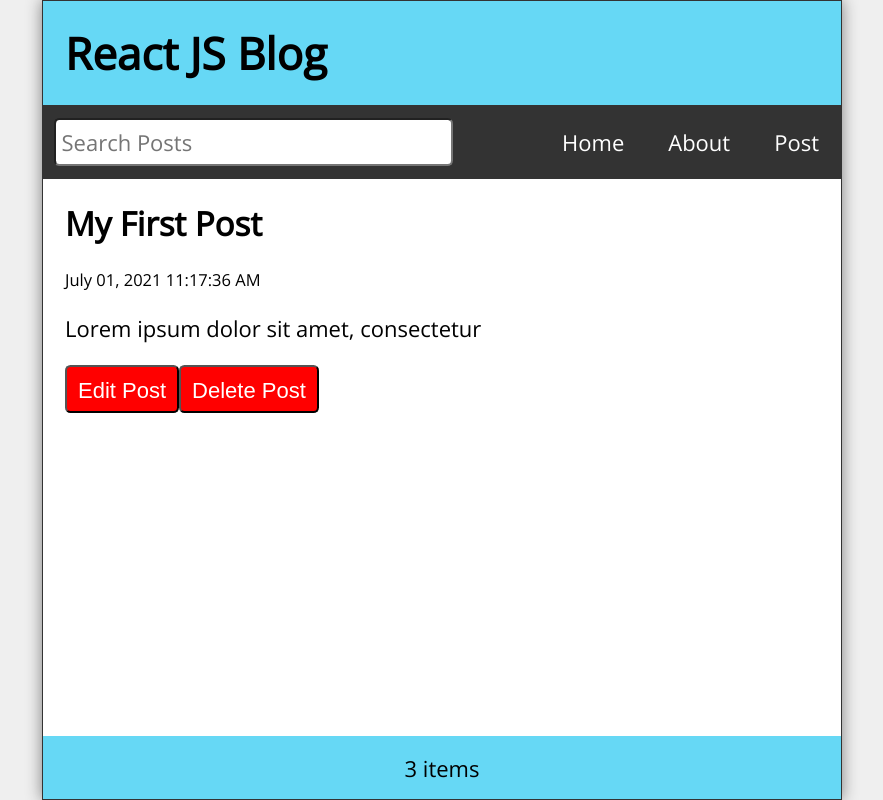
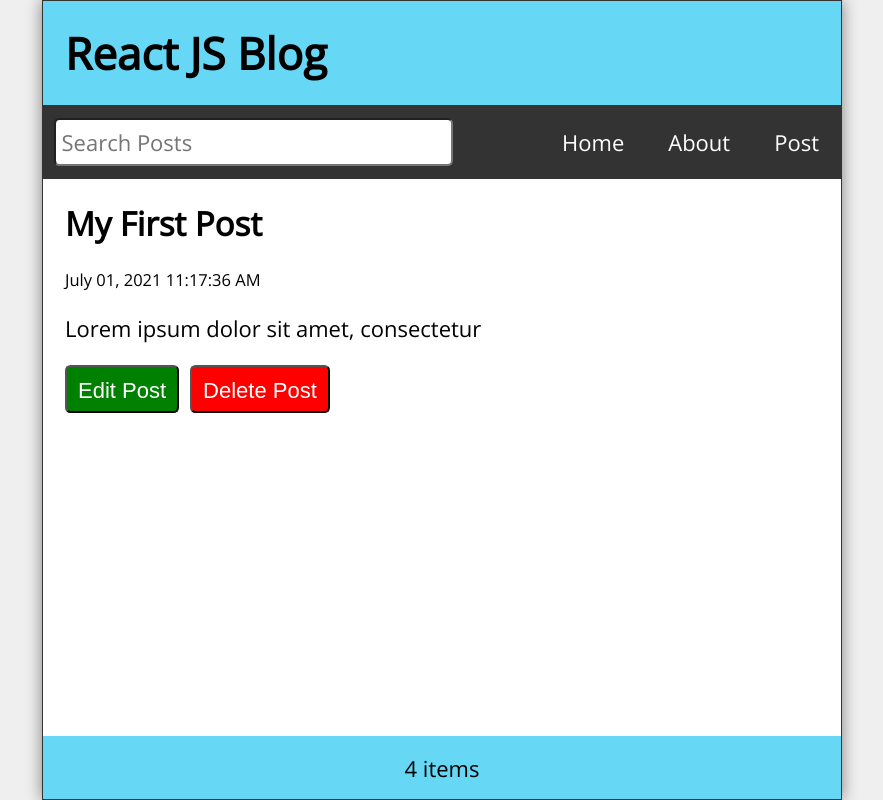
Before and after one commit to kpaccess/reactBlog-with-axios, a React (Vite) app: page /post/1 in a window 1280 px wide. Shown: the whole page, without its empty margins (198-1081 px from the left). Built offline with nearby package versions, Linux system fonts and the light colour scheme; data requests are answered from the project's data file.

Commit message:
styled buttons

```diff
--- a/data/db.json
+++ b/data/db.json
@@ -17,6 +17,12 @@
       "title": "updated 1237",
       "body": "My 3rd Post1237",
       "datetime": "March 27, 2023 7:40:16 PM"
+    },
+    {
+      "id": 5,
+      "title": "New pos 123t",
+      "body": "another post333",
+      "datetime": "March 27, 2023 7:44:39 PM"
     }
   ]
 }
--- a/src/index.css
+++ b/src/index.css
@@ -213,7 +213,7 @@ body {
   margin-bottom: 1rem;
 }
 
-.PostPage button {
+/* .PostPage button {
   height: 48px;
   min-width: 48px;
   border-radius: 0.25rem;
@@ -222,6 +222,26 @@ body {
   background-color: red;
   color: #fff;
   cursor: pointer;
+} */
+
+.PostPage button {
+  height: 48px;
+  min-width: 48px;
+  border-radius: 0.25rem;
+  padding: 0.5rem;
+  font-size: 1rem;
+  color: #fff;
+  cursor: pointer;
+}
+
+.PostPage .deleteButton {
+  background-color: red;
+  cursor: pointer;
+}
+
+.PostPage .editButton {
+  margin-right: 0.5rem;
+  background-color: green;
 }
 
 .statusMsg {
```
